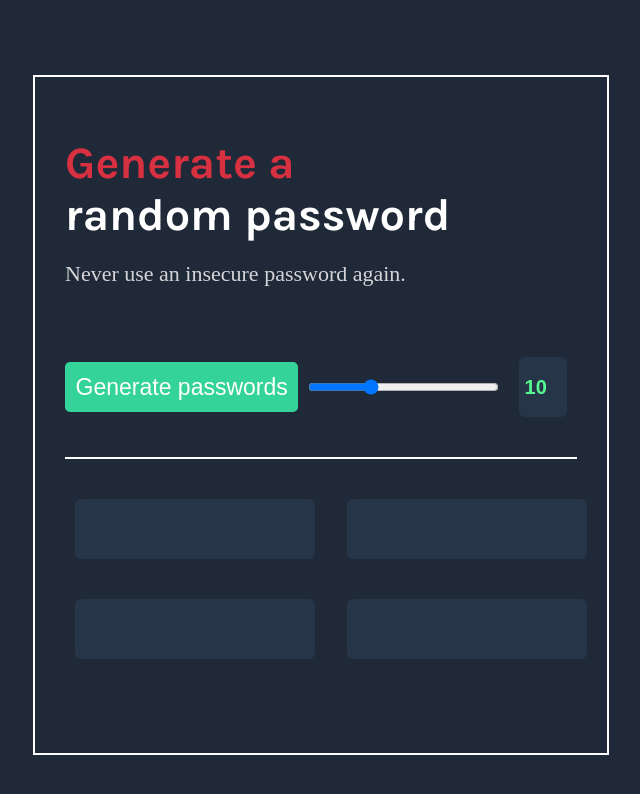
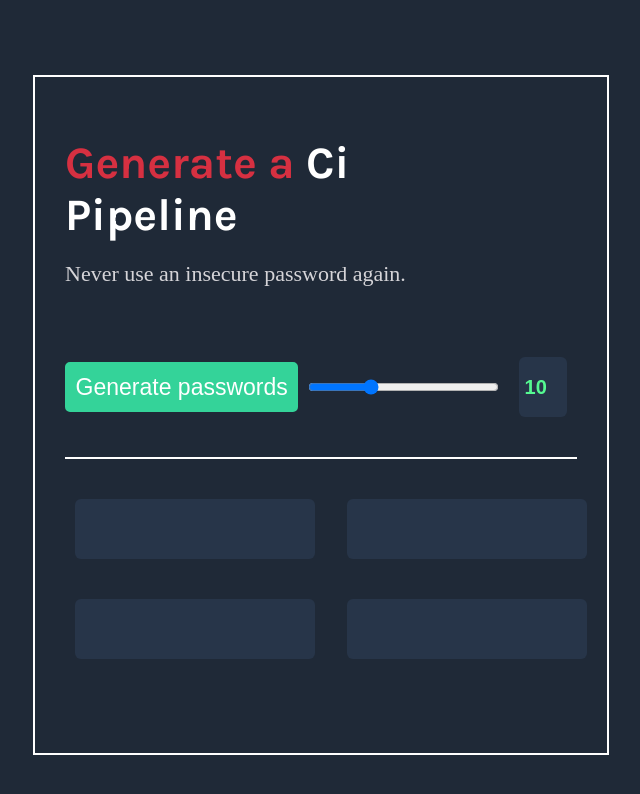
Before and after one commit to AhmedMagdy24/Password-Generator, a plain HTML site: page app/index.html in a window 1280 px wide. Shown: the whole page, without its empty margins (319-959 px from the left). Drawn offline with Linux system fonts and the light colour scheme; some icons are missing.

Commit message:
small change to test ci pipeline

```diff
--- a/app/index.html
+++ b/app/index.html
@@ -14,7 +14,7 @@
     <div class="box">
         <div class="container">
         <div class="header">
-        <h2>Generate a <span class="text-accent">random password</span></h2>
+        <h2>Generate a <span class="text-accent">Ci Pipeline</span></h2>
     </div>
     <div class="header2">
         <i class="fa-solid fa-bolt-auto"></i>
```
